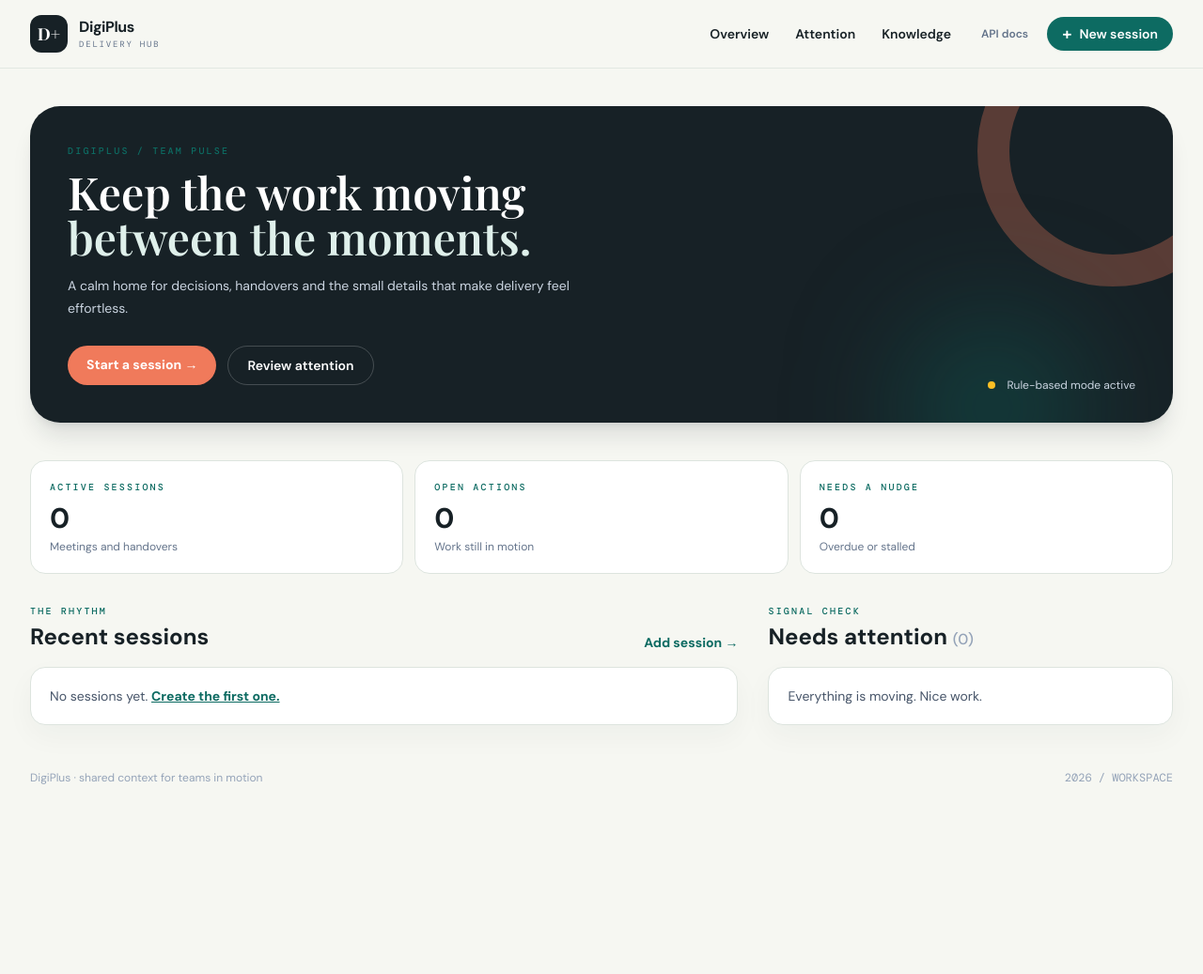
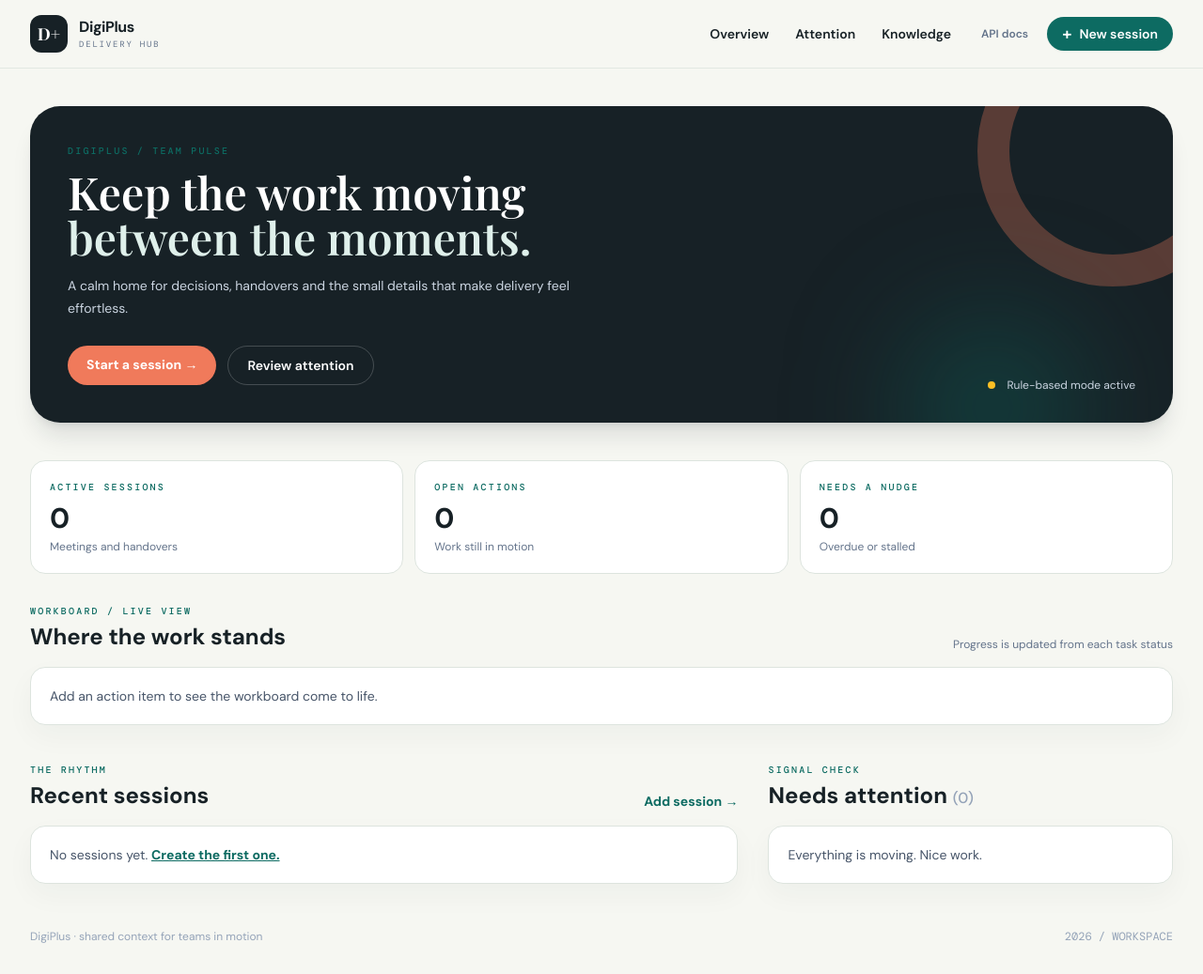
Before and after one commit to sanikasonavane25-blip/MeetingHub, a FastAPI app: template app/templates/dashboard.html in a window 1280 px wide. Shown: the whole page at 94% size. Before the commit the page ends 835 px from the top, so only its background shows below. Run offline with FastAPI, Linux system fonts and the light colour scheme; the template is opened without the code that fills it, so the values that code supplies are empty; parts of the project's set-up code (start-up, migrations or seed data) failed here and were passed over; some libraries are stand-ins or nearby versions.

Commit message:
Add task progress visualizers
Co-authored-by: Copilot <223556219+Copilot@users.noreply.github.com>

```diff
--- a/app/routes.py
+++ b/app/routes.py
@@ -17,6 +17,8 @@ router = APIRouter()
 templates = Jinja2Templates(directory=str(config.BASE_DIR / "app" / "templates"))
 templates.env.globals.update(STATUSES=services.STATUSES, ATTENDANCE=services.ATTENDANCE, OPEN=services.OPEN, today=date.today)
 
+PROGRESS = {"open": 15, "in_progress": 60, "done": 100, "dropped": 100}
+
 
 def render(request: Request, name: str, status_code: int = 200, **ctx):
     return templates.TemplateResponse(request, name, ctx, status_code=status_code)
@@ -33,16 +35,33 @@ def safe_next(url: str, default: str) -> str:
     return url if url.startswith("/") and not url.startswith("//") else default
 
 
+def task_visual(s: Session, item: ActionItem) -> dict:
+    meeting = s.get(Meeting, item.current_meeting_id)
+    attendees = s.exec(select(Participant).where(Participant.meeting_id == item.current_meeting_id)).all()
+    people = [item.owner] if item.owner and item.owner != "Unassigned" else []
+    for participant in attendees:
+        if participant.attendance == "attended" and participant.name not in people:
+            people.append(participant.name)
+    return {
+        "item": item,
+        "meeting": meeting,
+        "progress": PROGRESS.get(item.status, 0),
+        "people": people[:4],
+    }
+
+
 # ---------------------------------------------------------------- dashboard
 @router.get("/")
 def dashboard(request: Request, s: Session = Depends(get_session)):
     meetings = s.exec(select(Meeting).order_by(Meeting.created_at.desc())).all()
     open_items = s.exec(select(ActionItem).where(ActionItem.status.in_(services.OPEN))).all()
+    all_items = s.exec(select(ActionItem).order_by(ActionItem.updated_at.desc()).limit(8)).all()
     open_count = {}
     for i in open_items:
         open_count[i.current_meeting_id] = open_count.get(i.current_meeting_id, 0) + 1
     attention = services.attention_items(s)
     return render(request, "dashboard.html", meetings=meetings, open_count=open_count, open_items=open_items,
+                  workboard=[task_visual(s, item) for item in all_items],
                   attention=attention, ai_on=ai_service.ai_enabled())
 
 
@@ -70,6 +89,8 @@ def meeting_detail(mid: int, request: Request, s: Session = Depends(get_session)
     for it in items:
         rows.append({
             "item": it,
+            "progress": PROGRESS.get(it.status, 0),
+            "people": task_visual(s, it)["people"],
             "overdue": bool(it.due_date and it.due_date < date.today() and it.status in services.OPEN),
             "history": s.exec(select(ItemHistory).where(ItemHistory.item_id == it.id).order_by(ItemHistory.id)).all(),
             "links": s.exec(select(ItemDocLink, Document).where(ItemDocLink.item_id == it.id,
--- a/app/seed.py
+++ b/app/seed.py
@@ -44,7 +44,8 @@ def seed_demo_data() -> None:
             s.add(Participant(meeting_id=m1.id, name=name, attendance=att))
         for name, att in (("Meera", "on_leave"), ("Dev", "attended"), ("Asha", "attended")):
             s.add(Participant(meeting_id=m2.id, name=name, attendance=att))
-        for text in ("Ship the v2 onboarding flow behind a feature flag first.", "Postpone SSO integration to Sprint 44."):
+        for text in ("Lock the hero look and campaign narrative before the next studio shoot.",
+                     "Release the limited edition in two stages, starting with the community preview."):
             s.add(Decision(meeting_id=m1.id, text=text))
 
         def item(title, owner, due, status, outcome="", idle_days=0):
@@ -62,6 +63,8 @@ def seed_demo_data() -> None:
         item("Share the production cost comparison with finance", "Asha", today - timedelta(days=1), "open", idle_days=2)
         item("Update the launch and press-kit checklist", "Dev", today - timedelta(days=4), "done",
              outcome="Checklist updated and approved by the studio lead.", idle_days=3)
+        item("Select final lookbook images for the campaign", "Asha", today + timedelta(days=5), "in_progress", idle_days=1)
+        item("Confirm community preview guest list", "Dev", today + timedelta(days=7), "open", idle_days=0)
 
         for title, content in (
             ("SS26 collection brief", "The creative direction, material story and tone of voice for the SS26 limited-edition collection."),
--- a/app/templates/dashboard.html
+++ b/app/templates/dashboard.html
@@ -25,6 +25,31 @@
   <div class="rounded-2xl border border-line bg-white p-5"><p class="eyebrow text-amber-600">Needs a nudge</p><p class="mt-2 text-3xl font-bold">{{ attention|length }}</p><p class="mt-1 text-xs text-slate-500">Overdue or stalled</p></div>
 </div>
 
+<section class="mb-10">
+  <div class="mb-4 flex items-end justify-between">
+    <div><p class="eyebrow text-signal">Workboard / live view</p><h2 class="mt-1 text-2xl font-bold">Where the work stands</h2></div>
+    <span class="hidden text-xs text-slate-500 sm:block">Progress is updated from each task status</span>
+  </div>
+  <div class="grid gap-3 md:grid-cols-2 xl:grid-cols-4">
+    {% for card in workboard %}
+    {% set it = card.item %}
+    <a href="/meetings/{{ card.meeting.id }}" class="group rounded-2xl border border-line bg-white p-4 transition hover:-translate-y-0.5 hover:border-signal/50 hover:shadow-lg hover:shadow-signal/5">
+      <div class="flex items-start justify-between gap-3">
+        <span class="badge {{ 'bg-signal-soft text-signal-dark' if it.status == 'in_progress' else ('bg-emerald-100 text-emerald-800' if it.status == 'done' else 'bg-amber-100 text-amber-800') }}">{{ it.status|replace('_', ' ') }}</span>
+        <span class="font-mono text-sm font-bold text-signal">{{ card.progress }}%</span>
+      </div>
+      <h3 class="mt-4 line-clamp-2 min-h-12 font-bold leading-5 group-hover:text-signal">{{ it.title }}</h3>
+      <div class="mt-3 h-2 overflow-hidden rounded-full bg-slate-100"><div class="h-full rounded-full {{ 'bg-emerald-500' if it.status == 'done' else ('bg-signal' if it.status == 'in_progress' else 'bg-coral') }}" style="width: {{ card.progress }}%"></div></div>
+      <div class="mt-3 flex items-center justify-between gap-2 text-xs text-slate-500">
+        <span class="truncate">{{ card.meeting.title }}</span>
+        <span class="flex shrink-0 -space-x-1.5" title="People working on this task">{% for person in card.people %}<span class="grid h-6 w-6 place-items-center rounded-full border-2 border-white bg-ink text-[9px] font-bold text-white">{{ person[:2]|upper }}</span>{% endfor %}</span>
+      </div>
+      <div class="mt-2 text-[11px] text-slate-400">{{ card.people|join(' · ') }}</div>
+    </a>
+    {% else %}<div class="panel text-sm text-slate-600 md:col-span-2 xl:col-span-4">Add an action item to see the workboard come to life.</div>{% endfor %}
+  </div>
+</section>
+
 <div class="grid gap-8 xl:grid-cols-[1.4fr_0.8fr]">
   <section>
     <div class="mb-4 flex items-end justify-between"><div><p class="eyebrow">The rhythm</p><h2 class="mt-1 text-2xl font-bold">Recent sessions</h2></div><a href="/meetings/new" class="text-sm font-bold text-signal hover:underline">Add session →</a></div>
```
Also changed, not shown: app/templates/meeting.html (+11 -0 lines), README.md.
